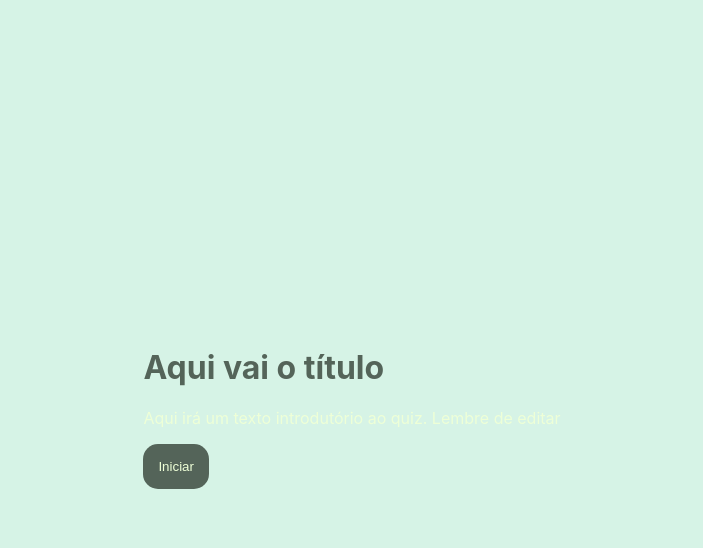
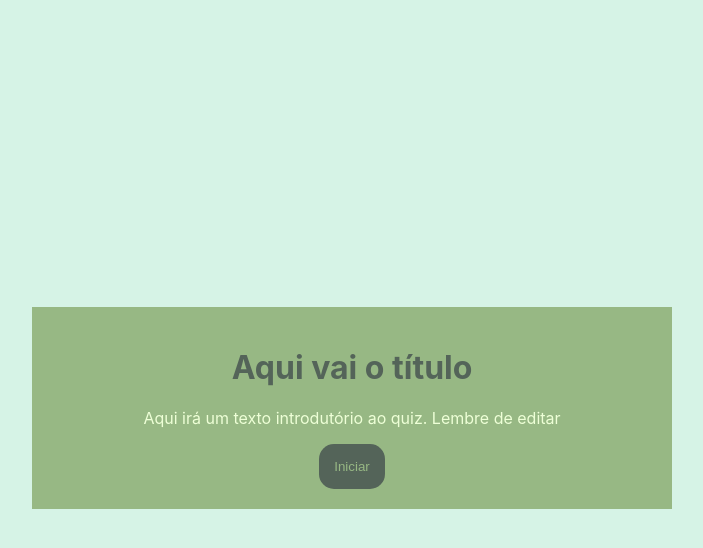
Before and after one commit to Jao2w/quiz-interativo, a plain HTML site: page index.html in a window 1280 px wide. In both pictures the pointer is over the button "Iniciar". Shown: the whole page, without its empty margins (288-991 px from the left). Drawn offline with Linux system fonts and the light colour scheme.

Commit message:
Fix CSS class names and color variable usage

```diff
--- a/style.css
+++ b/style.css
@@ -18,7 +18,7 @@ body {
     min-height: 100vh;
 }
 
-.caixa principal{
+.caixa-principal {
     background-color: var(--cor-principal);
     width: 90%;
     max-width: 600px;
@@ -26,7 +26,7 @@ body {
     padding: 20px;
 }
 
-h1, . caixa-perguntas, .caixa-resultado {
+h1, .caixa-perguntas, .caixa-resultado {
     font-family: 'Chakra Petch' sans-serif;
 }
 
@@ -45,7 +45,7 @@ button {
 
 button:hover {
     background-color: var(--cor-destaque);
-    color: (--cor-principal);
+    color: var(--cor-principal);
 }
 
 .caixa-alternativas {
@@ -58,6 +58,6 @@ button:hover {
     display: none;
 }
 
-.caixa-resultado.mostrar{
+.caixa-resultado.mostrar {
     display: block;
 }
```
